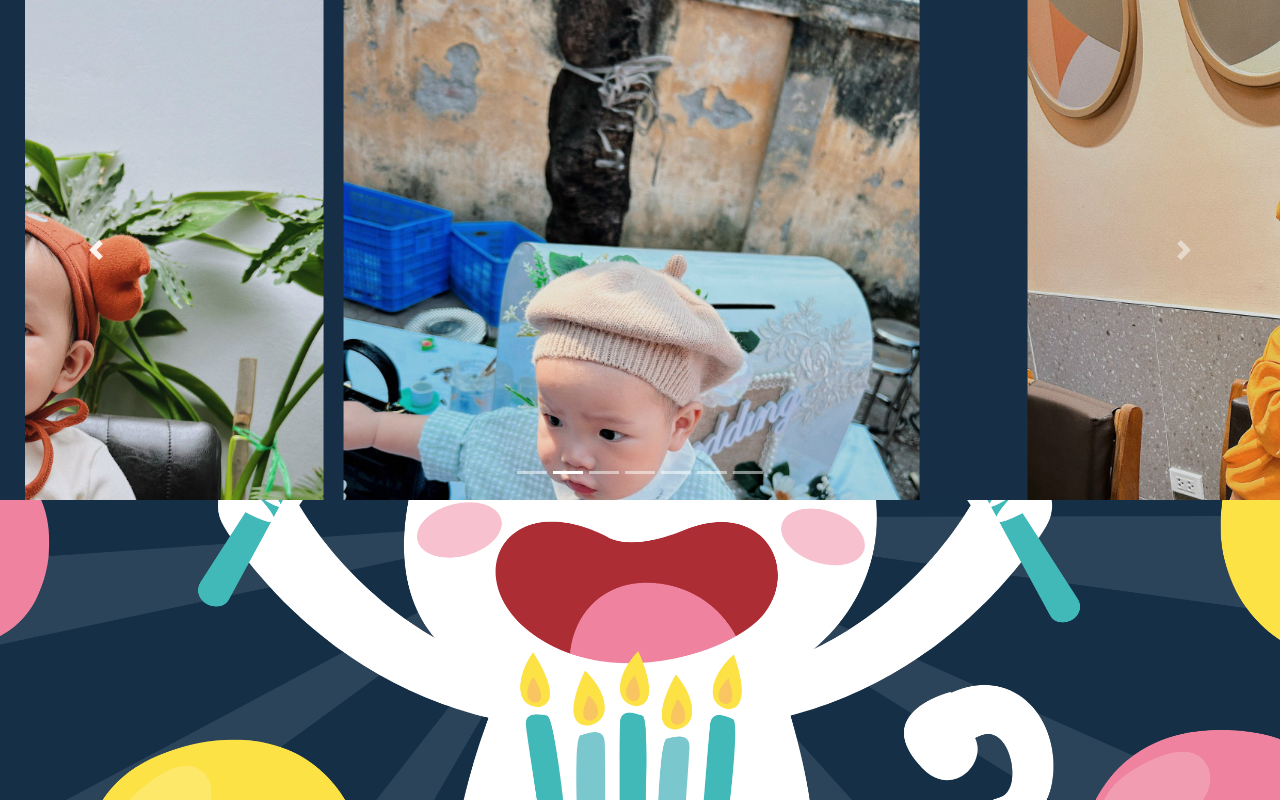
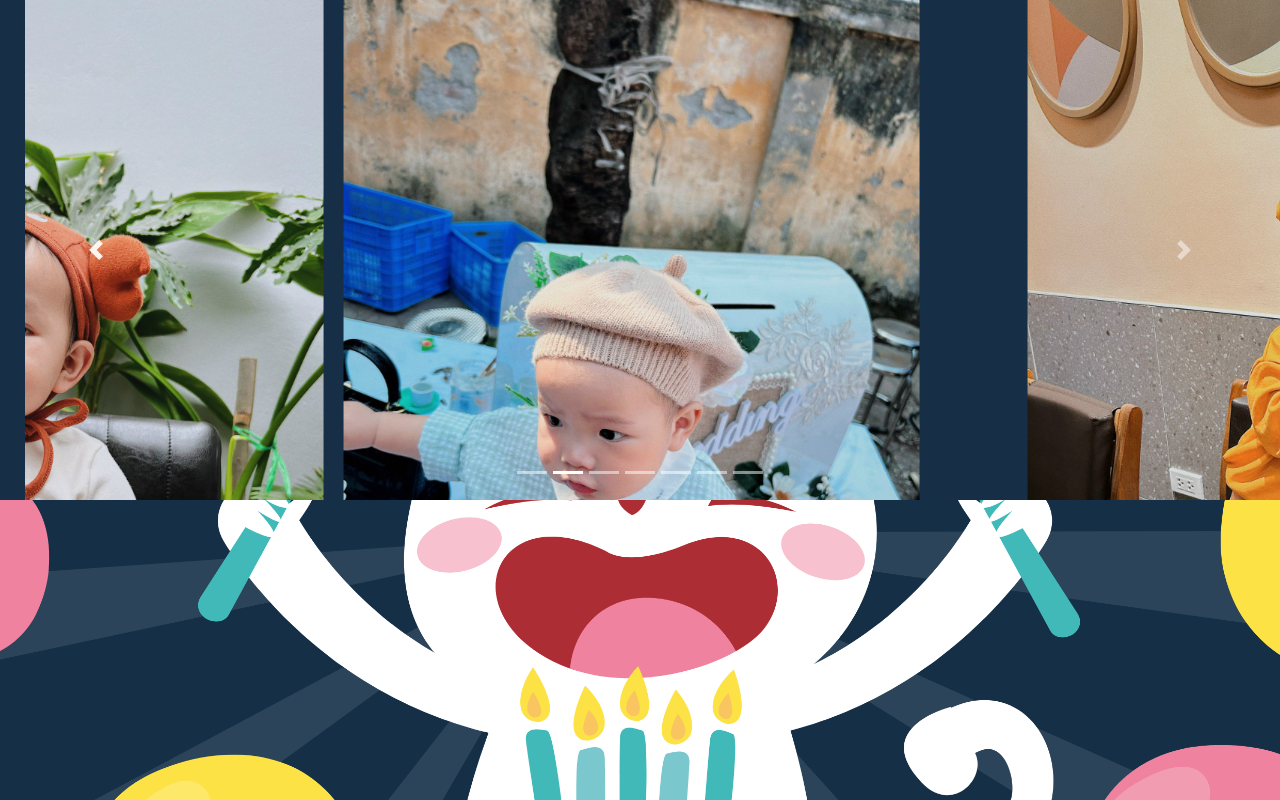
Before and after one commit to arthursnv/Andy_birthday_invitation, a plain HTML site: page index.html in a window 1280 px wide. Shown: the top 800 px of the page. Drawn offline with nearby package versions, Linux system fonts and the light colour scheme.

Commit message:
Update index.html

```diff
--- a/index.html
+++ b/index.html
@@ -14,7 +14,7 @@
       display: flex;
       position: absolute;
       /*display: inline-block;*/
-      margin-top: 85px;
+      margin-top: 100px;
       justify-content: center;
       align-items: center;
     }
```
